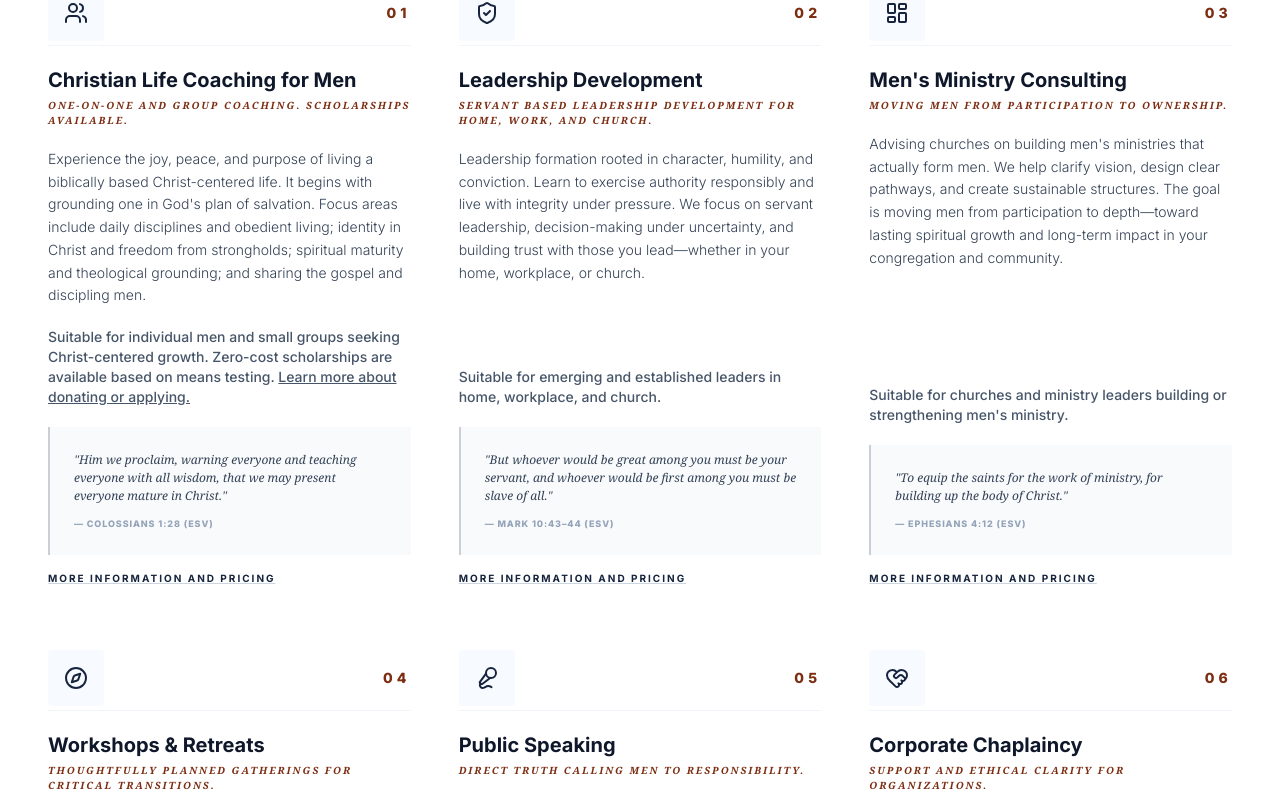
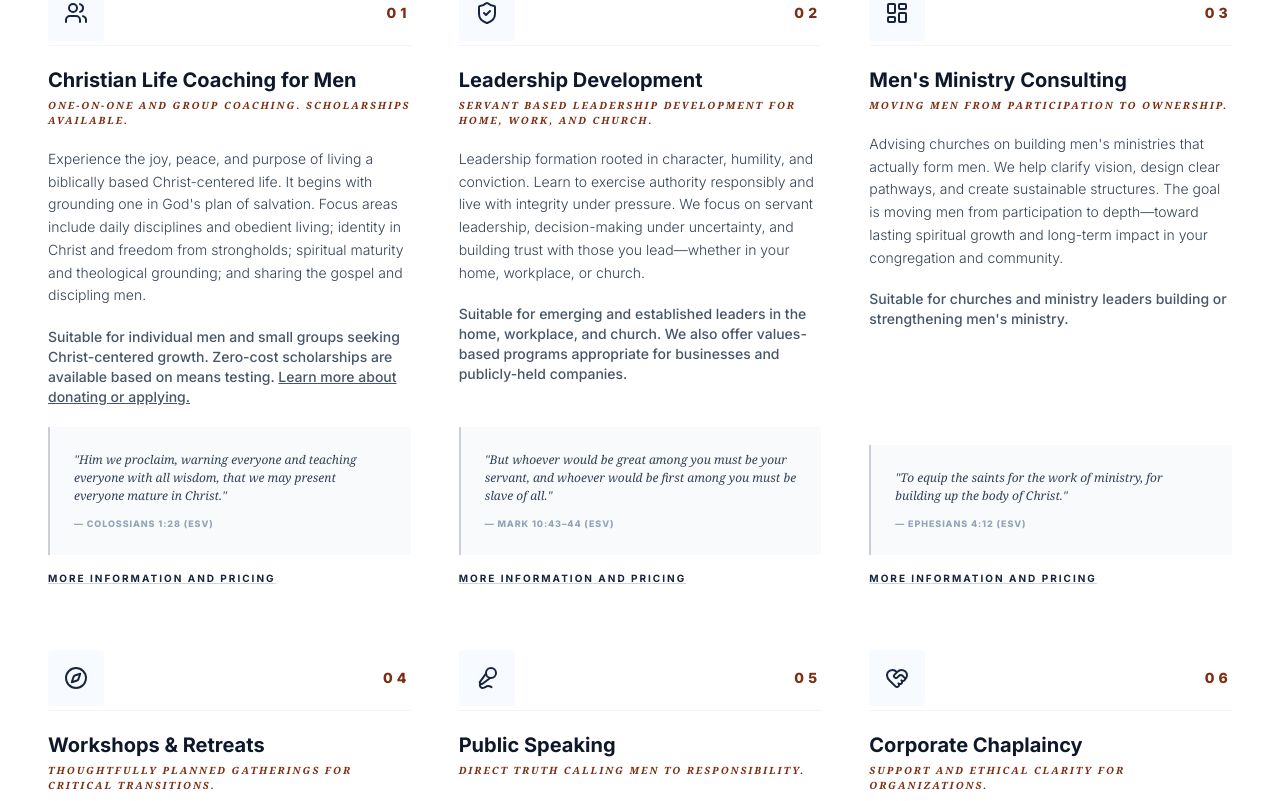
Before and after one commit to jeff1010ihs/jeffbuckner-com, a React (Vite) app: page / in a window 1280 px wide. Shown: the part 1096-1897 px from the top of the page. Built offline with nearby package versions, Linux system fonts and the light colour scheme.

Commit message:
changes to services

```diff
--- a/components/ServicesGrid.tsx
+++ b/components/ServicesGrid.tsx
@@ -33,7 +33,8 @@ export const ServicesGrid: React.FC<ServicesGridProps> = ({ onScheduleConsultati
               <p className="text-[10px] font-bold text-brand-rust uppercase tracking-[0.2em] mb-5 italic font-serif">
                 {service.tagline}
               </p>
-              <p className="text-slate-700 leading-relaxed mb-5 text-sm font-light flex-grow">
+              <div className="flex-grow">
+                <p className="text-slate-700 leading-relaxed mb-5 text-sm font-light">
                   {service.description}
                 </p>
                 <p className="text-slate-600 text-sm font-medium mb-5">
@@ -44,6 +45,7 @@ export const ServicesGrid: React.FC<ServicesGridProps> = ({ onScheduleConsultati
                     </>
                   )}
                 </p>
+              </div>
 
               <div className="mt-auto bg-slate-50 p-6 border-l-2 border-brand-navy/20 transition-colors">
                 <p className="text-xs text-slate-700 leading-normal mb-3 font-serif italic">
--- a/constants.tsx
+++ b/constants.tsx
@@ -27,7 +27,7 @@ export const SERVICES: Service[] = [
     tagline: "Servant based leadership development for home, work, and church.",
     icon: <ShieldCheck className="w-6 h-6" />,
     description: "Leadership formation rooted in character, humility, and conviction. Learn to exercise authority responsibly and live with integrity under pressure. We focus on servant leadership, decision-making under uncertainty, and building trust with those you lead—whether in your home, workplace, or church.",
-    suitableFor: "emerging and established leaders in home, workplace, and church",
+    suitableFor: "emerging and established leaders in the home, workplace, and church. We also offer values-based programs appropriate for businesses and publicly-held companies",
     scripture: "But whoever would be great among you must be your servant, and whoever would be first among you must be slave of all.",
     reference: "Mark 10:43–44 (ESV)"
   },
```
Lines whose indentation alone changed are shown as unchanged.
